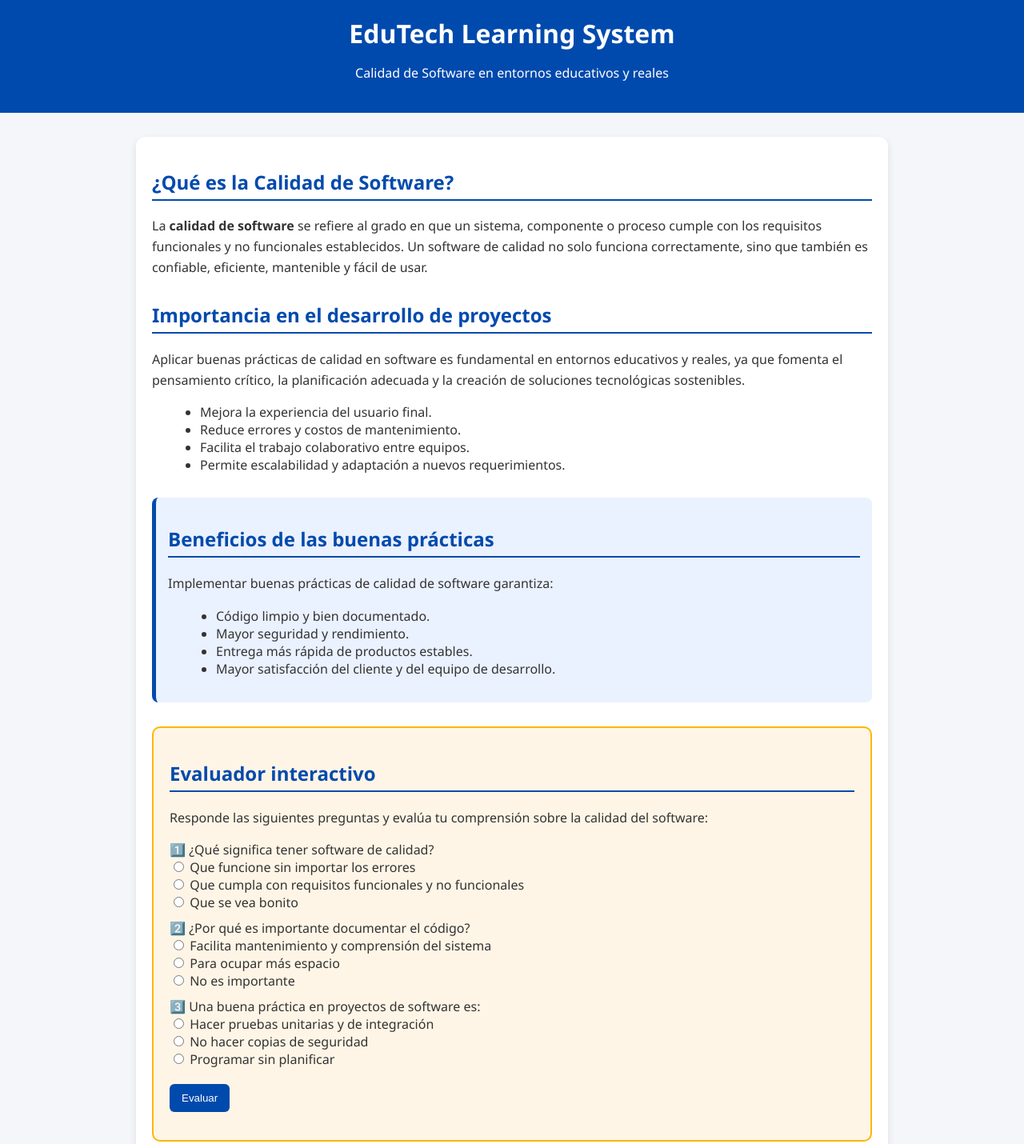
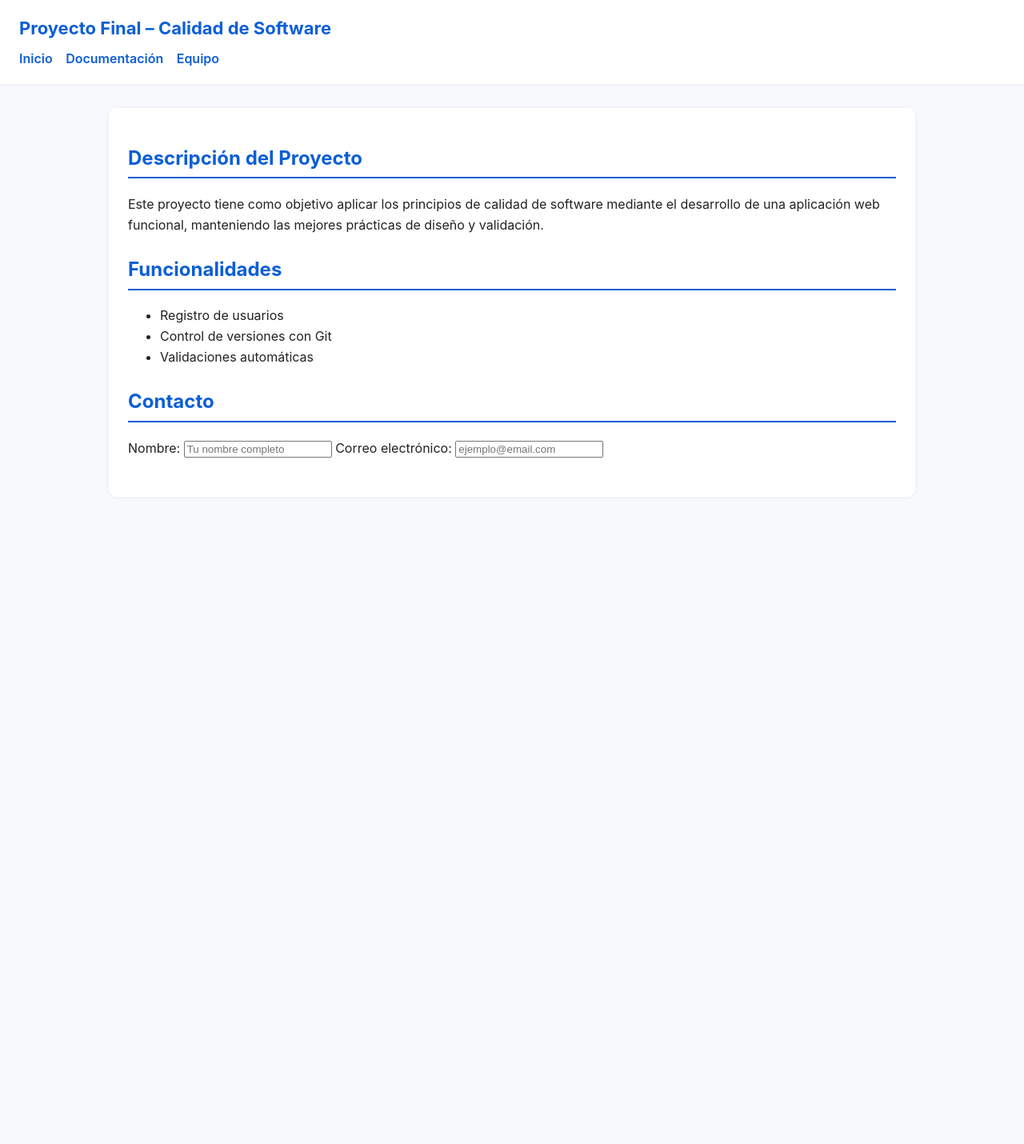
Before and after one commit to luispintov-lab/calidad-de-software, a plain HTML site: page index.html in a window 1280 px wide. Shown: the top 1430 px of the page at 80% size. After the commit the page ends 800 px from the top, so only its background shows below. Drawn offline with Linux system fonts and the light colour scheme.

Commit message:
Update index.html

```diff
--- a/index.html
+++ b/index.html
@@ -1,184 +1,128 @@
-<!DOCTYPE html>
+<!doctype html>
 <html lang="es">
 <head>
-    <meta charset="UTF-8">
-    <meta name="viewport" content="width=device-width, initial-scale=1.0">
-    <title>EduTech Learning System - Calidad de Software</title>
+  <meta charset="utf-8" />
+  <meta name="viewport" content="width=device-width, initial-scale=1" />
+  <title>Proyecto de Calidad de Software</title>
   <style>
+    :root {
+      --accent: #0b5ed7;
+      --muted: #6c757d;
+      --bg: #f7f9fc;
+      --shadow: 0 1px 6px rgba(16, 24, 40, 0.06);
+    }
+
     body {
-            font-family: 'Segoe UI', Tahoma, Geneva, Verdana, sans-serif;
-            background: #f4f6f9;
-            color: #333;
+      font-family: "Inter", Arial, sans-serif;
       margin: 0;
-            padding: 0;
+      background: var(--bg);
+      color: #222;
+      line-height: 1.6;
     }
+
     header {
-            background: #004aad;
-            color: white;
-            text-align: center;
-            padding: 20px 0;
+      background: white;
+      padding: 18px 24px;
+      box-shadow: var(--shadow);
+      position: sticky;
+      top: 0;
+      z-index: 10;
     }
-        header h1 {
+
+    h1 {
+      font-size: 22px;
       margin: 0;
+      color: var(--accent);
     }
+
+    nav {
+      margin-top: 8px;
+    }
+
+    nav a {
+      color: var(--accent);
+      margin-right: 12px;
+      text-decoration: none;
+      font-weight: 600;
+    }
+
+    nav a:hover {
+      text-decoration: underline;
+    }
+
     main {
-            max-width: 900px;
+      max-width: 960px;
       margin: 30px auto;
       background: white;
-            padding: 20px;
-            border-radius: 12px;
-            box-shadow: 0 4px 10px rgba(0,0,0,0.1);
+      border-radius: 10px;
+      padding: 24px;
+      box-shadow: var(--shadow);
     }
+
     section {
-            margin-bottom: 30px;
+      margin-bottom: 24px;
     }
+
     h2 {
-            color: #004aad;
-            border-bottom: 2px solid #004aad;
-            padding-bottom: 5px;
+      color: var(--accent);
+      border-bottom: 2px solid var(--accent);
+      padding-bottom: 4px;
     }
-        p {
-            line-height: 1.6;
+
+    .btn {
+      background: var(--accent);
+      color: white;
+      padding: 10px 14px;
+      border-radius: 8px;
+      border: none;
+      cursor: pointer;
+      transition: background 0.3s;
     }
-        ul {
-            margin-left: 20px;
+
+    .btn:hover {
+      background: #0948a5;
     }
-        .benefits {
-            background: #eaf1ff;
-            padding: 15px;
-            border-left: 5px solid #004aad;
-            border-radius: 8px;
-        }
+
     footer {
       text-align: center;
-            background: #004aad;
-            color: white;
-            padding: 15px 0;
-            margin-top: 40px;
-        }
-        .quiz {
-            background: #fff5e6;
       padding: 20px;
-            border-radius: 10px;
-            border: 2px solid #ffb400;
-        }
-        .quiz label {
-            display: block;
-            margin: 10px 0;
-        }
-        button {
-            background: #004aad;
-            color: white;
-            padding: 10px 15px;
-            border: none;
-            border-radius: 6px;
-            cursor: pointer;
-            margin-top: 10px;
-        }
-        button:hover {
-            background: #0062cc;
-        }
-        #resultado {
-            margin-top: 15px;
-            font-weight: bold;
+      color: var(--muted);
+      font-size: 14px;
     }
   </style>
 </head>
 <body>
   <header>
-        <h1>EduTech Learning System</h1>
-        <p>Calidad de Software en entornos educativos y reales</p>
+    <h1>Proyecto Final – Calidad de Software</h1>
+    <nav>
+      <a href="#">Inicio</a>
+      <a href="#">Documentación</a>
+      <a href="#">Equipo</a>
+    </nav>
   </header>
 
   <main>
     <section>
-            <h2>¿Qué es la Calidad de Software?</h2>
-            <p>
-                La <strong>calidad de software</strong> se refiere al grado en que un sistema, componente o proceso cumple con los
-                requisitos funcionales y no funcionales establecidos. Un software de calidad no solo funciona correctamente, sino que
-                también es confiable, eficiente, mantenible y fácil de usar.
-            </p>
+      <h2>Descripción del Proyecto</h2>
+      <p>Este proyecto tiene como objetivo aplicar los principios de calidad de software mediante el desarrollo de una aplicación web funcional, manteniendo las mejores prácticas de diseño y validación.</p>
     </section>
 
     <section>
-            <h2>Importancia en el desarrollo de proyectos</h2>
-            <p>
-                Aplicar buenas prácticas de calidad en software es fundamental en entornos educativos y reales, ya que fomenta el
-                pensamiento crítico, la planificación adecuada y la creación de soluciones tecnológicas sostenibles.
-            </p>
+      <h2>Funcionalidades</h2>
       <ul>
-                <li>Mejora la experiencia del usuario final.</li>
-                <li>Reduce errores y costos de mantenimiento.</li>
-                <li>Facilita el trabajo colaborativo entre equipos.</li>
-                <li>Permite escalabilidad y adaptación a nuevos requerimientos.</li>
+        <li>Registro de usuarios</li>
+        <li>Control de versiones con Git</li>
+        <li>Validaciones automáticas</li>
       </ul>
     </section>
 
-        <section class="benefits">
-            <h2>Beneficios de las buenas prácticas</h2>
-            <p>Implementar buenas prácticas de calidad de software garantiza:</p>
-            <ul>
-                <li>Código limpio y bien documentado.</li>
-                <li>Mayor seguridad y rendimiento.</li>
-                <li>Entrega más rápida de productos estables.</li>
-                <li>Mayor satisfacción del cliente y del equipo de desarrollo.</li>
-            </ul>
-        </section>
+    <section>
+      <h2>Contacto</h2>
+      <form>
+        <label for="nombre">Nombre:</label>
+        <input type="text" id="nombre" placeholder="Tu nombre completo">
 
-        <section class="quiz">
-            <h2>Evaluador interactivo</h2>
-            <p>Responde las siguientes preguntas y evalúa tu comprensión sobre la calidad del software:</p>
+        <label for="correo">Correo electrónico:</label>
+        <input type="email" id="correo" placeholder="ejemplo@email.com">
 
-            <form id="quizForm">
-                <label>
-                    1️⃣ ¿Qué significa tener software de calidad?
-                    <br>
-                    <input type="radio" name="p1" value="0"> Que funcione sin importar los errores<br>
-                    <input type="radio" name="p1" value="1"> Que cumpla con requisitos funcionales y no funcionales<br>
-                    <input type="radio" name="p1" value="0"> Que se vea bonito<br>
-                </label>
-
-                <label>
-                    2️⃣ ¿Por qué es importante documentar el código?
-                    <br>
-                    <input type="radio" name="p2" value="1"> Facilita mantenimiento y comprensión del sistema<br>
-                    <input type="radio" name="p2" value="0"> Para ocupar más espacio<br>
-                    <input type="radio" name="p2" value="0"> No es importante<br>
-                </label>
-
-                <label>
-                    3️⃣ Una buena práctica en proyectos de software es:
-                    <br>
-                    <input type="radio" name="p3" value="1"> Hacer pruebas unitarias y de integración<br>
-                    <input type="radio" name="p3" value="0"> No hacer copias de seguridad<br>
-                    <input type="radio" name="p3" value="0"> Programar sin planificar<br>
-                </label>
-
-                <button type="button" onclick="calcularResultado()">Evaluar</button>
-                <div id="resultado"></div>
-            </form>
-        </section>
-    </main>
-    Actualizar autor y pequeños textos
-
-    <footer>
-        <p>© 2025 EduTech Learning System | Desarrollado por Luis Alfonso Pinto Villegas</p>
-    </footer>
-
-    <script>
-        function calcularResultado() {
-            let total = 0;
-            const respuestas = document.querySelectorAll('input[type="radio"]:checked');
-            respuestas.forEach(r => total += parseInt(r.value));
-
-            let mensaje = "";
-            if (total === 3) mensaje = "¡Excelente! Tienes un conocimiento sólido sobre calidad de software.";
-            else if (total === 2) mensaje = "¡Muy bien! Solo necesitas reforzar algunos conceptos.";
-            else mensaje = "Debes repasar un poco más los temas. ¡Sigue aprendiendo!";
-
-            document.getElementById("resultado").innerText = `Puntaje: ${total}/3 - ${mensaje}`;
-        }
-    </script>
-</body>
-</html>
-<p>© 2025 EduTech Learning System | Desarrollado por Luis Alfonso Pinto Villegas</p>
+        <b
```
Lines whose indentation alone changed are shown as unchanged.
